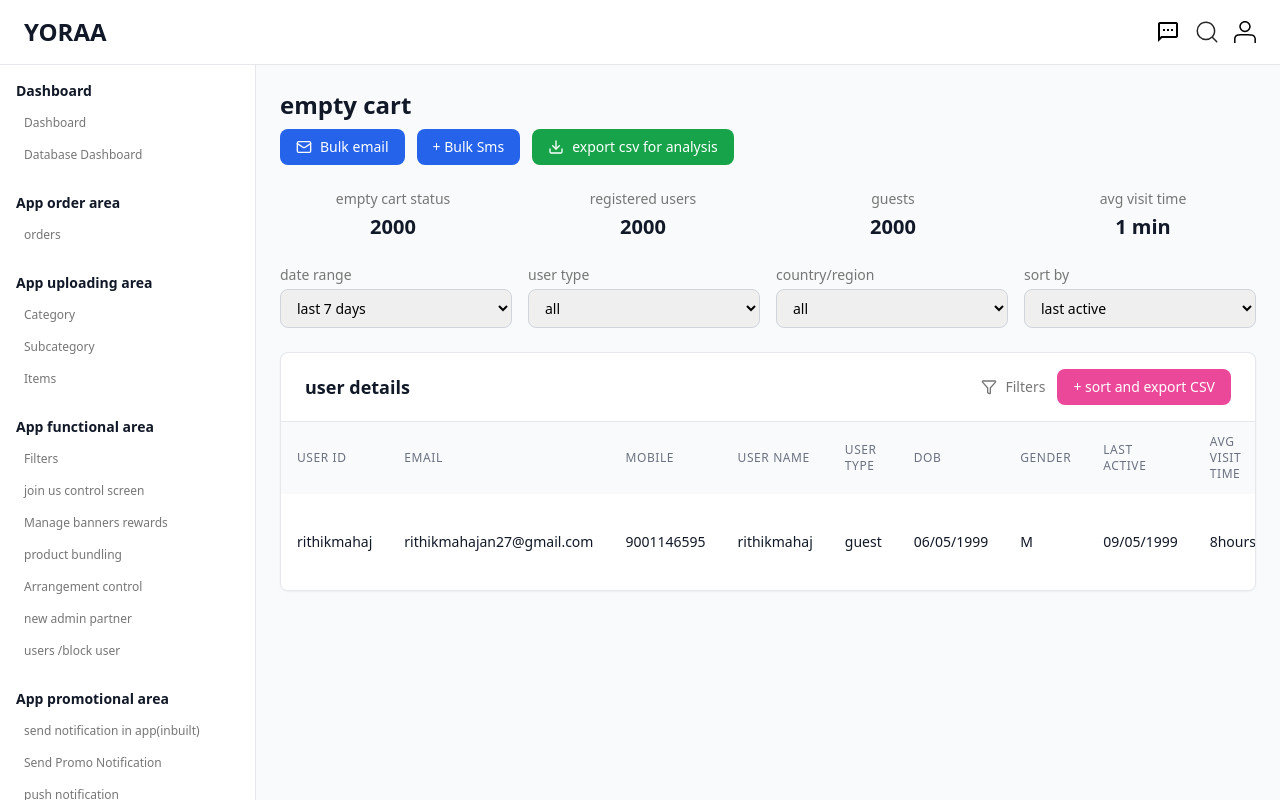
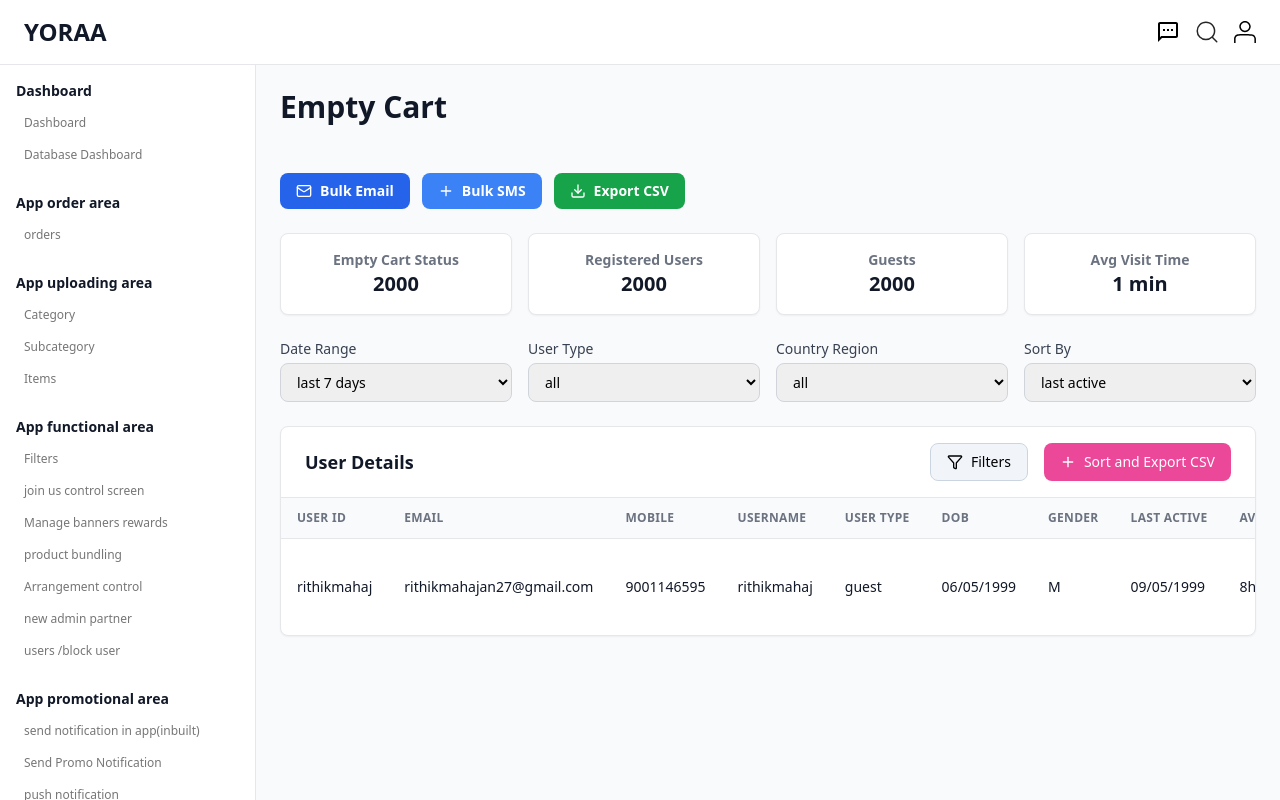
Before and after one commit to rithikmahajan/admin-front-end-backendend-integration, a React (Vite) app: page /cart-recovery in a window 1280 px wide. Shown: the top 800 px of the page. Built offline with nearby package versions, Linux system fonts and the light colour scheme.

Commit message:
Empty Cart Page UI fixed.

```diff
--- a/src/pages/cartabandonmentrecovery.jsx
+++ b/src/pages/cartabandonmentrecovery.jsx
@@ -1,65 +1,75 @@
-import React, { useState, useCallback, useMemo, memo } from 'react';
-import { Filter, Download, Mail, Eye, Trash2, Users } from 'lucide-react';
-import BulkSMS from './BulkSMS';
+import React, { useState, useCallback, useMemo, memo } from "react";
+import { Filter, Download, Mail, Eye, Trash2, Users, Plus } from "lucide-react";
+import BulkSMS from "./BulkSMS";
 
 // Constant data moved outside component to prevent recreation on each render
 const INITIAL_USERS = [
   {
     id: 1,
-    userId: 'rithikmahaj',
-    email: 'rithikmahajan27@gmail.com',
-    mobile: '9001146595',
-    userName: 'rithikmahaj',
-    userType: 'guest',
-    dob: '06/05/1999',
-    gender: 'M',
-    lastActive: '09/05/1999',
-    avgVisitTime: '8hours',
-    abandonedCart: 'yes',
-    status: 'registered'
-  }
+    userId: "rithikmahaj",
+    email: "rithikmahajan27@gmail.com",
+    mobile: "9001146595",
+    userName: "rithikmahaj",
+    userType: "guest",
+    dob: "06/05/1999",
+    gender: "M",
+    lastActive: "09/05/1999",
+    avgVisitTime: "8hours",
+    abandonedCart: "yes",
+    status: "registered",
+  },
 ];
 
 const STATS = {
   emptyCartStatus: 2000,
   registeredUsers: 2000,
   guests: 2000,
-  avgVisitTime: '1 min'
+  avgVisitTime: "1 min",
 };
 
 const FILTER_OPTIONS = {
   dateRange: [
-    { value: 'last 7 days', label: 'last 7 days' },
-    { value: 'last 30 days', label: 'last 30 days' },
-    { value: 'last 90 days', label: 'last 90 days' }
+    { value: "last 7 days", label: "last 7 days" },
+    { value: "last 30 days", label: "last 30 days" },
+    { value: "last 90 days", label: "last 90 days" },
   ],
   userType: [
-    { value: 'all', label: 'all' },
-    { value: 'registered', label: 'registered' },
-    { value: 'guest', label: 'guest' }
+    { value: "all", label: "all" },
+    { value: "registered", label: "registered" },
+    { value: "guest", label: "guest" },
   ],
   countryRegion: [
-    { value: 'all', label: 'all' },
-    { value: 'US', label: 'United States' },
-    { value: 'IN', label: 'India' }
+    { value: "all", label: "all" },
+    { value: "US", label: "United States" },
+    { value: "IN", label: "India" },
   ],
   sortBy: [
-    { value: 'last active', label: 'last active' },
-    { value: 'name', label: 'name' },
-    { value: 'email', label: 'email' }
-  ]
+    { value: "last active", label: "last active" },
+    { value: "name", label: "name" },
+    { value: "email", label: "email" },
+  ],
 };
 
 // Memoized UserRow component for better table performance
 const UserRow = memo(({ user, onViewProfile, onSendEmail, onDeleteUser }) => {
-  const handleViewClick = useCallback(() => onViewProfile(user.id), [user.id, onViewProfile]);
-  const handleEmailClick = useCallback(() => onSendEmail(user.id), [user.id, onSendEmail]);
-  const handleDeleteClick = useCallback(() => onDeleteUser(user.id), [user.id, onDeleteUser]);
+  const handleViewClick = useCallback(
+    () => onViewProfile(user.id),
+    [user.id, onViewProfile]
+  );
+  const handleEmailClick = useCallback(
+    () => onSendEmail(user.id),
+    [user.id, onSendEmail]
+  );
+  const handleDeleteClick = useCallback(
+    () => onDeleteUser(user.id),
+    [user.id, onDeleteUser]
+  );
 
-  const abandonedCartClass = useMemo(() =>
-    user.abandonedCart === 'yes'
-      ? 'bg-green-100 text-green-800'
-      : 'bg-red-100 text-red-800',
+  const abandonedCartClass = useMemo(
+    () =>
+      user.abandonedCart === "yes"
+        ? "bg-green-100 text-green-800"
+        : "bg-red-100 text-red-800",
     [user.abandonedCart]
   );
 
@@ -94,7 +104,9 @@ const UserRow = memo(({ user, onViewProfile, onSendEmail, onDeleteUser }) => {
       </td>
       <td className="px-4 py-4 whitespace-nowrap">
         <div className="flex flex-col gap-1">
-          <span className={`inline-flex px-2 py-1 text-xs font-semibold rounded-full ${abandonedCartClass}`}>
+          <span
+            className={`w-fit px-2 py-1 text-xs font-semibold rounded-md ${abandonedCartClass}`}
+          >
             {user.abandonedCart}
           </span>
           <span className="text-xs text-gray-500">{user.status}</span>
@@ -130,7 +142,7 @@ const UserRow = memo(({ user, onViewProfile, onSendEmail, onDeleteUser }) => {
   );
 });
 
-UserRow.displayName = 'UserRow';
+UserRow.displayName = "UserRow";
 
 /**
  * Empty Cart Management Component
@@ -153,10 +165,10 @@ UserRow.displayName = 'UserRow';
 const CartAbandonmentRecovery = memo(() => {
   // Filter states
   const [filters, setFilters] = useState({
-    dateRange: 'last 7 days',
-    userType: 'all',
-    countryRegion: 'all',
-    sortBy: 'last active'
+    dateRange: "last 7 days",
+    userType: "all",
+    countryRegion: "all",
+    sortBy: "last active",
   });
 
   // Page state
@@ -167,8 +179,8 @@ const CartAbandonmentRecovery = memo(() => {
 
   // Memoized filtered users for performance
   const filteredUsers = useMemo(() => {
-    return users.filter(user => {
-      if (filters.userType !== 'all' && user.userType !== filters.userType) {
+    return users.filter((user) => {
+      if (filters.userType !== "all" && user.userType !== filters.userType) {
         return false;
       }
       // Add more filtering logic here if needed
@@ -178,15 +190,15 @@ const CartAbandonmentRecovery = memo(() => {
 
   // Handle filter changes
   const handleFilterChange = useCallback((field, value) => {
-    setFilters(prev => ({
+    setFilters((prev) => ({
       ...prev,
-      [field]: value
+      [field]: value,
     }));
   }, []);
 
   // Handle bulk actions
   const handleBulkEmail = useCallback(() => {
-    console.log('Sending bulk email to users with empty carts');
+    console.log("Sending bulk email to users with empty carts");
   }, []);
 
   const handleBulkSMS = useCallback(() => {
@@ -194,20 +206,20 @@ const CartAbandonmentRecovery = memo(() => {
   }, []);
 
   const handleExportCSV = useCallback(() => {
-    console.log('Exporting user data to CSV');
+    console.log("Exporting user data to CSV");
   }, []);
 
   // Handle individual user actions
   const handleViewProfile = useCallback((userId) => {
-    console.log('Viewing profile for user:', userId);
+    console.log("Viewing profile for user:", userId);
   }, []);
 
   const handleSendEmail = useCallback((userId) => {
-    console.log('Sending email to user:', userId);
+    console.log("Sending email to user:", userId);
   }, []);
 
   const handleDeleteUser = useCallback((userId) => {
-    setUsers(prev => prev.filter(user => user.id !== userId));
+    setUsers((prev) => prev.filter((user) => user.id !== userId));
   }, []);
 
   // Handle close bulk SMS page
@@ -220,164 +232,119 @@ const CartAbandonmentRecovery = memo(() => {
     return <BulkSMS onClose={handleCloseBulkSMS} />;
   }
 
+  const StatCard = ({ label, value }) => (
+    <div className="bg-white shadow-sm border rounded-lg p-4 text-center">
+      <p className="text-sm font-semibold text-gray-500">{label}</p>
+      <p className="text-xl font-semibold text-gray-900">{value}</p>
+    </div>
+  );
+
   return (
-    <div className="min-h-screen bg-gray-50 p-6">
-      {/* Header */}
-      <div className="mb-6">
-        <h1 className="text-2xl font-bold text-gray-900 mb-2">empty cart</h1>
+    <div className="min-h-screen bg-gray-50 p-6 space-y-6">
+      {/* Header and Actions */}
+      <div>
+        <h1 className="text-3xl font-semibold text-gray-900 mb-12">
+          Empty Cart
+        </h1>
 
-        {/* Action Buttons */}
-        <div className="flex gap-3 mb-6">
+        <div className="flex flex-wrap gap-3">
           <button
             onClick={handleBulkEmail}
-            className="bg-blue-600 text-white px-4 py-2 rounded-lg hover:bg-blue-700 transition-colors flex items-center gap-2 text-sm"
+            className="bg-blue-600 hover:bg-blue-700 text-white px-4 py-2 rounded-lg font-semibold text-sm flex items-center gap-2 transition"
           >
             <Mail className="h-4 w-4" />
-            Bulk email
+            Bulk Email
           </button>
           <button
             onClick={handleBulkSMS}
-            className="bg-blue-600 text-white px-4 py-2 rounded-lg hover:bg-blue-700 transition-colors text-sm"
+            className="bg-blue-500 hover:bg-blue-600 text-white px-4 py-2 rounded-lg font-semibold text-sm flex items-center gap-2 transition"
           >
-            + Bulk Sms
+            <Plus className="h-4 w-4" />
+            Bulk SMS
           </button>
           <button
             onClick={handleExportCSV}
-            className="bg-green-600 text-white px-4 py-2 rounded-lg hover:bg-green-700 transition-colors flex items-center gap-2 text-sm"
+            className="bg-green-600 hover:bg-green-700 text-white px-4 py-2 rounded-lg font-semibold text-sm flex items-center gap-2 transition"
           >
             <Download className="h-4 w-4" />
-            export csv for analysis
+            Export CSV
           </button>
         </div>
+      </div>
 
-        {/* Statistics Cards */}
-        <div className="grid grid-cols-4 gap-6 mb-6">
-          <div className="text-center">
-            <p className="text-sm text-gray-600 mb-1">empty cart status</p>
-            <p className="text-xl font-bold text-gray-900">{STATS.emptyCartStatus}</p>
-          </div>
-          <div className="text-center">
-            <p className="text-sm text-gray-600 mb-1">registered users</p>
-            <p className="text-xl font-bold text-gray-900">{STATS.registeredUsers}</p>
-          </div>
-          <div className="text-center">
-            <p className="text-sm text-gray-600 mb-1">guests</p>
-            <p className="text-xl font-bold text-gray-900">{STATS.guests}</p>
-          </div>
-          <div className="text-center">
-            <p className="text-sm text-gray-600 mb-1">avg visit time</p>
-            <p className="text-xl font-bold text-gray-900">{STATS.avgVisitTime}</p>
-          </div>
-        </div>
+      {/* Stats Grid */}
+      <div className="grid grid-cols-2 sm:grid-cols-4 gap-4">
+        <StatCard label="Empty Cart Status" value={STATS.emptyCartStatus} />
+        <StatCard label="Registered Users" value={STATS.registeredUsers} />
+        <StatCard label="Guests" value={STATS.guests} />
+        <StatCard label="Avg Visit Time" value={STATS.avgVisitTime} />
+      </div>
 
-        {/* Filters */}
-        <div className="grid grid-cols-4 gap-4 mb-6">
-          <div>
-            <label className="block text-sm text-gray-600 mb-1">date range</label>
+      {/* Filters */}
+      <div className="grid grid-cols-1 sm:grid-cols-2 md:grid-cols-4 gap-4">
+        {["dateRange", "userType", "countryRegion", "sortBy"].map((key) => (
+          <div key={key}>
+            <label className="block text-sm font-medium text-gray-700 capitalize mb-1">
+              {key.replace(/([A-Z])/g, " $1")}
+            </label>
             <select
-              value={filters.dateRange}
-              onChange={(e) => handleFilterChange('dateRange', e.target.value)}
-              className="w-full px-3 py-2 border border-gray-300 rounded-lg focus:outline-none focus:ring-2 focus:ring-blue-500 text-sm"
+              value={filters[key]}
+              onChange={(e) => handleFilterChange(key, e.target.value)}
+              className="w-full px-3 py-2 border border-gray-300 rounded-lg focus:ring-2 focus:ring-blue-500 focus:outline-none text-sm"
             >
-              {FILTER_OPTIONS.dateRange.map(option => (
-                <option key={option.value} value={option.value}>{option.label}</option>
+              {FILTER_OPTIONS[key].map((option) => (
+                <option key={option.value} value={option.value}>
+                  {option.label}
+                </option>
               ))}
             </select>
           </div>
-          <div>
-            <label className="block text-sm text-gray-600 mb-1">user type</label>
-            <select
-              value={filters.userType}
-              onChange={(e) => handleFilterChange('userType', e.target.value)}
-              className="w-full px-3 py-2 border border-gray-300 rounded-lg focus:outline-none focus:ring-2 focus:ring-blue-500 text-sm"
-            >
-              {FILTER_OPTIONS.userType.map(option => (
-                <option key={option.value} value={option.value}>{option.label}</option>
-              ))}
-            </select>
-          </div>
-          <div>
-            <label className="block text-sm text-gray-600 mb-1">country/region</label>
-            <select
-              value={filters.countryRegion}
-              onChange={(e) => handleFilterChange('countryRegion', e.target.value)}
-              className="w-full px-3 py-2 border border-gray-300 rounded-lg focus:outline-none focus:ring-2 focus:ring-blue-500 text-sm"
-            >
-              {FILTER_OPTIONS.countryRegion.map(option => (
-                <option key={option.value} value={option.value}>{option.label}</option>
-              ))}
-            </select>
-          </div>
-          <div>
-            <label className="block text-sm text-gray-600 mb-1">sort by</label>
-            <select
-              value={filters.sortBy}
-              onChange={(e) => handleFilterChange('sortBy', e.target.value)}
-              className="w-full px-3 py-2 border border-gray-300 rounded-lg focus:outline-none focus:ring-2 focus:ring-blue-500 text-sm"
-            >
-              {FILTER_OPTIONS.sortBy.map(option => (
-                <option key={option.value} value={option.value}>{option.label}</option>
-              ))}
-            </select>
-          </div>
-        </div>
+        ))}
       </div>
 
       {/* User Details Table */}
-      <div className="bg-white rounded-lg shadow-sm border overflow-hidden">
-        <div className="px-6 py-4 border-b border-gray-200 flex justify-between items-center">
-          <h2 className="text-lg font-semibold text-gray-900">user details</h2>
-          <div className="flex items-center gap-3">
-            <button className="flex items-center gap-2 text-sm text-gray-600 hover:text-gray-900">
+      <div className="bg-white border rounded-lg shadow-sm overflow-hidden">
+        <div className="flex justify-between items-center px-6 py-4 border-b">
+          <h2 className="text-lg font-semibold text-gray-900">User Details</h2>
+          <div className="flex gap-4">
+            <button className="bg-slate-100 border border-slate-300 text-black px-4 py-2 rounded-lg text-sm transition flex items-center gap-2">
               <Filter className="h-4 w-4" />
               Filters
             </button>
-            <button className="bg-pink-500 text-white px-4 py-2 rounded-lg hover:bg-pink-600 transition-colors text-sm">
-              + sort and export CSV
+            <button className="bg-pink-500 hover:bg-pink-600 text-white px-4 py-2 rounded-lg text-sm transition flex items-center gap-2">
+              <Plus className="h-4 w-4" />
+              Sort and Export CSV
             </button>
           </div>
         </div>
 
         <div className="overflow-x-auto">
-          <table className="min-w-full">
-            <thead className="bg-gray-50">
+          <table className="min-w-full divide-y divide-gray-200">
+            <thead className="bg-gray-50 text-xs font-semibold text-gray-500 uppercase tracking-wide">
               <tr>
-                <th className="px-4 py-3 text-left text-xs font-medium text-gray-500 uppercase tracking-wider">
-                  user id
-                </th>
-                <th className="px-4 py-3 text-left text-xs font-medium text-gray-500 uppercase tracking-wider">
-                  email
-                </th>
-                <th className="px-4 py-3 text-left text-xs font-medium text-gray-500 uppercase tracking-wider">
-                  mobile
-                </th>
-                <th className="px-4 py-3 text-left text-xs font-medium text-gray-500 uppercase tracking-wider">
-                  user name
-                </th>
-                <th className="px-4 py-3 text-left text-xs font-medium text-gray-500 uppercase tracking-wider">
-                  user type
-                </th>
-                <th className="px-4 py-3 text-left text-xs font-medium text-gray-500 uppercase tracking-wider">
-                  DOB
-                </th>
-                <th className="px-4 py-3 text-left text-xs font-medium text-gray-500 uppercase tracking-wider">
-                  GENDER
-                </th>
-                <th className="px-4 py-3 text-left text-xs font-medium text-gray-500 uppercase tracking-wider">
-                  last active
-                </th>
-                <th className="px-4 py-3 text-left text-xs font-medium text-gray-500 uppercase tracking-wider">
-                  avg visit time
-                </th>
-                <th className="px-4 py-3 text-left text-xs font-medium text-gray-500 uppercase tracking-wider">
-                  abandon cart
-                </th>
-                <th className="px-4 py-3 text-left text-xs font-medium text-gray-500 uppercase tracking-wider">
-                  action
-                </th>
+                {[
+                  "User ID",
+                  "Email",
+                  "Mobile",
+                  "Username",
+                  "User Type",
+                  "DOB",
+                  "Gender",
+                  "Last Active",
+                  "Avg Visit Time",
+                  "Abandon Cart",
+                  "Actions",
+                ].map((heading) => (
+                  <th
+                    key={heading}
+                    className="px-4 py-3 text-left whitespace-nowrap"
+                  >
+                    {heading}
+                  </th>
+                ))}
               </tr>
             </thead>
-            <tbody className="bg-white divide-y divide-gray-200">
+            <tbody className="divide-y divide-gray-100">
               {filteredUsers.map((user) => (
                 <UserRow
                   key={user.id}
@@ -395,6 +362,6 @@ const CartAbandonmentRecovery = memo(() => {
   );
 });
 
-CartAbandonmentRecovery.displayName = 'CartAbandonmentRecovery';
+CartAbandonmentRecovery.displayName = "CartAbandonmentRecovery";
 
 export default CartAbandonmentRecovery;
```
